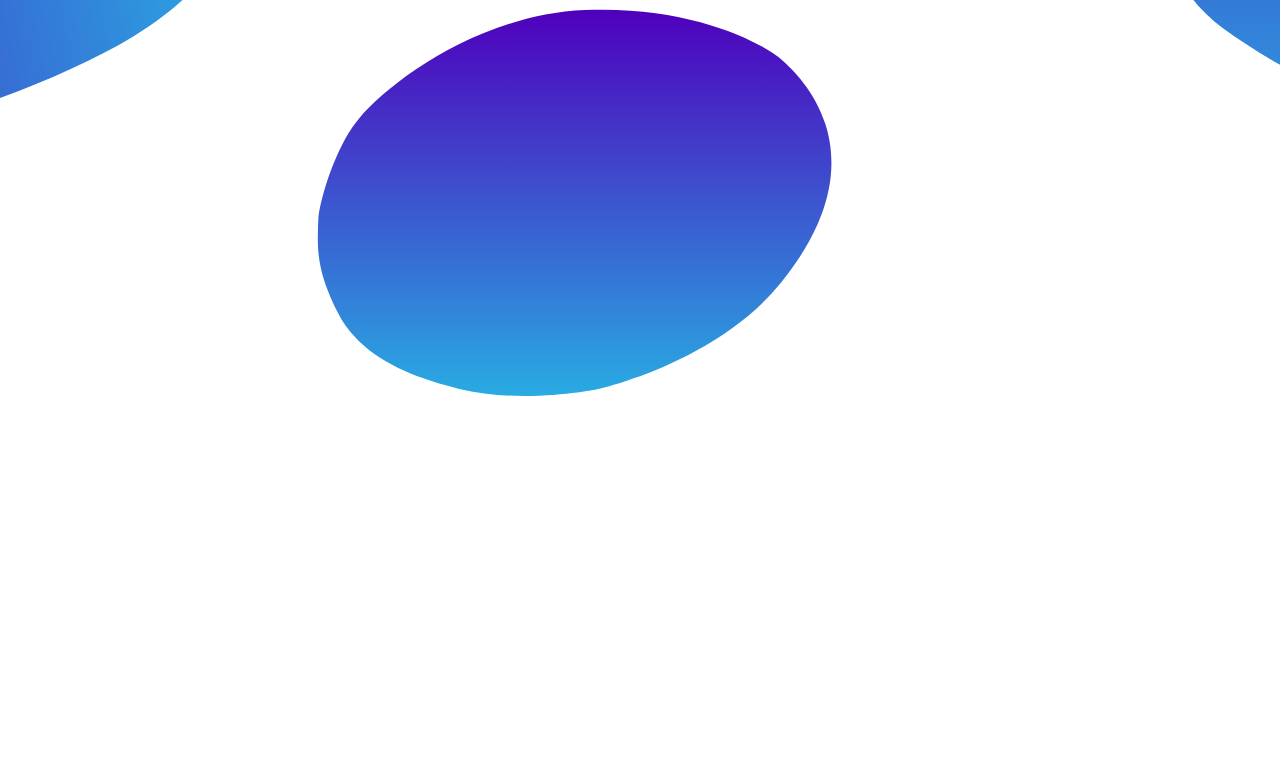
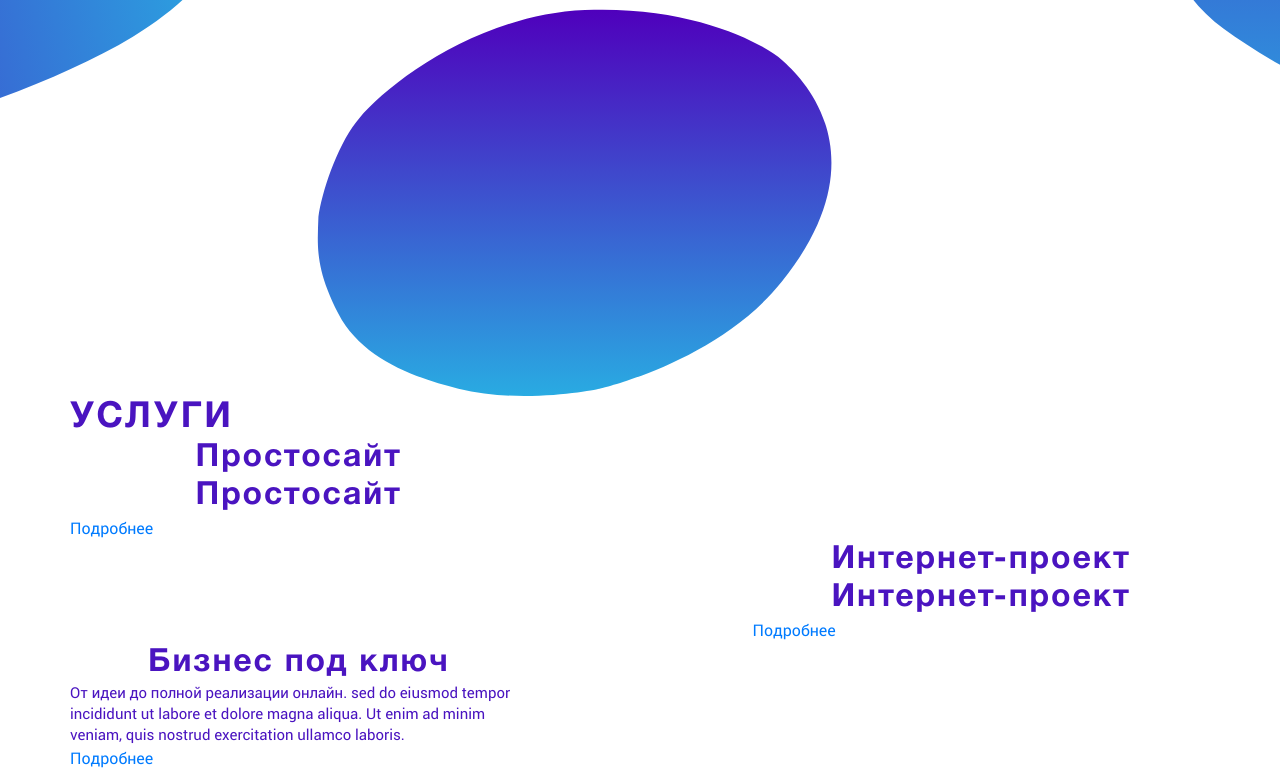
Before and after one commit to romanenkosergio/turbolanding, a website: page app/index.html in a window 1280 px wide. Shown: the part 1656-2427 px from the top of the page. Before the commit the page ends 2052 px from the top, so only its background shows below. Drawn offline with Linux system fonts and the light colour scheme.

Commit message:
Услуги

```diff
--- a/app/index.html
+++ b/app/index.html
@@ -214,6 +214,65 @@
         <!-- /.container -->
     </div>
     <!-- /.stages -->
+    <div class="services">
+        <div class="container">
+            <div class="row">
+                <div class="col-12">
+                    <h2 class="services__title title">услуги</h2>
+                    <!-- /.services__title title -->
+                </div>
+                <!-- /.col-12 -->
+            </div>
+            <!-- /.row -->
+            <div class="row">
+                <div class="col-lg-5">
+                    <h3 class="services__subtitle subtitle">Простосайт</h3>
+                    <!-- /.services__subtitle subtitle -->
+                    <h3 class="services__subtitle subtitle">Простосайт</h3>
+                    <p class="servisec__text text"></p>
+                    <!-- /.servisec__text text -->
+                    <a href="" class="servisec__button button">Подробнее</a>
+                    <!-- /.servisec__button button -->
+                </div>
+                <!-- /.col-lg-5 -->
+                <div class="col-lg-7"><img src="" alt="" class="services__img"></div>
+                <!-- /.col-lg-7 -->
+            </div>
+            <!-- /.row -->
+            <div class="row">
+
+                <div class="col-lg-7"><img src="" alt="" class="services__img"></div>
+                <!-- /.col-lg-7 -->
+                <div class="col-lg-5">
+                    <h3 class="services__subtitle subtitle">Интернет-проект</h3>
+                    <!-- /.services__subtitle subtitle -->
+                    <h3 class="services__subtitle subtitle">Интернет-проект</h3>
+                    <p class="servisec__text text"></p>
+                    <!-- /.servisec__text text -->
+                    <a href="" class="servisec__button button">Подробнее</a>
+                    <!-- /.servisec__button button -->
+                </div>
+                <!-- /.col-lg-5 -->
+            </div>
+            <!-- /.row -->
+            <div class="row">
+                <div class="col-lg-5">
+                    <h3 class="services__subtitle subtitle">Бизнес под ключ</h3>
+                    <!-- /.services__subtitle subtitle -->
+                    <p class="servisec__text text">От идеи до полной реализации онлайн. sed do eiusmod tempor incididunt ut labore et dolore magna aliqua. Ut enim ad minim veniam, quis nostrud exercitation ullamco laboris.</p>
+                    <!-- /.servisec__text text -->
+                    <a href="" class="servisec__button button">Подробнее</a>
+                    <!-- /.servisec__button button -->
+                </div>
+                <!-- /.col-lg-5 -->
+                <div class="col-lg-7"><img src="" alt="" class="services__img"></div>
+                <!-- /.col-lg-7 -->
+            </div>
+            <!-- /.row -->
+        </div>
+        <!-- /.container -->
+    </div>
+    <!-- /.services -->
     <script src="js/scripts.min.js"></script>
 
 </body>
```
Also changed, not shown: app/img/services/services-bg.svg (added).
